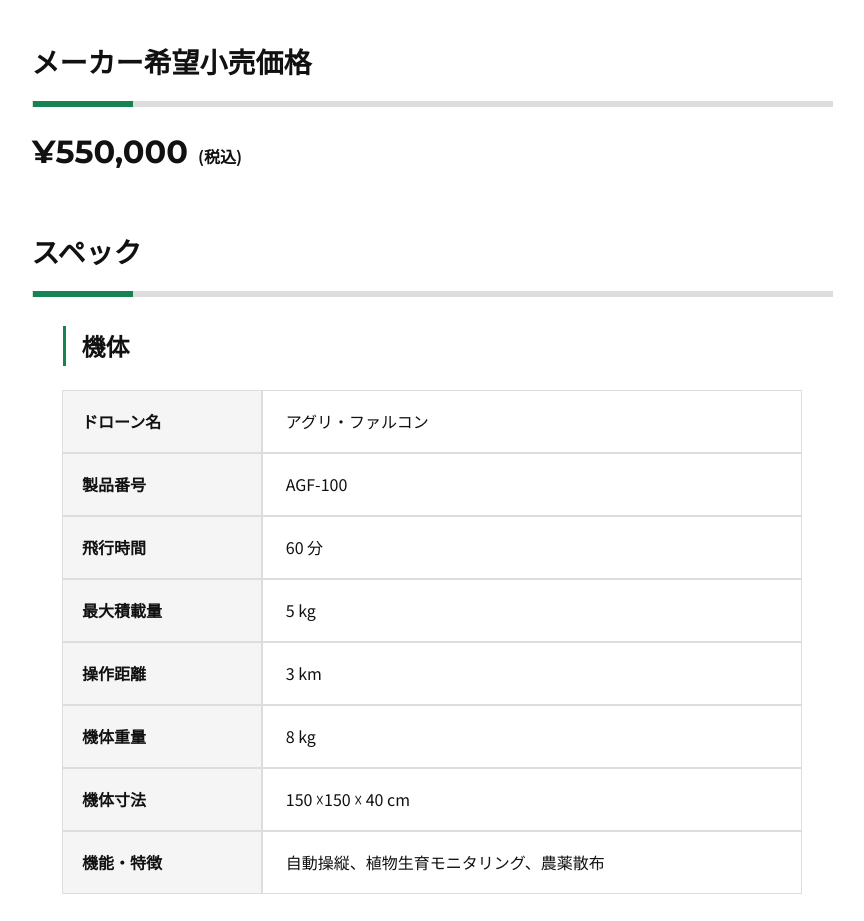
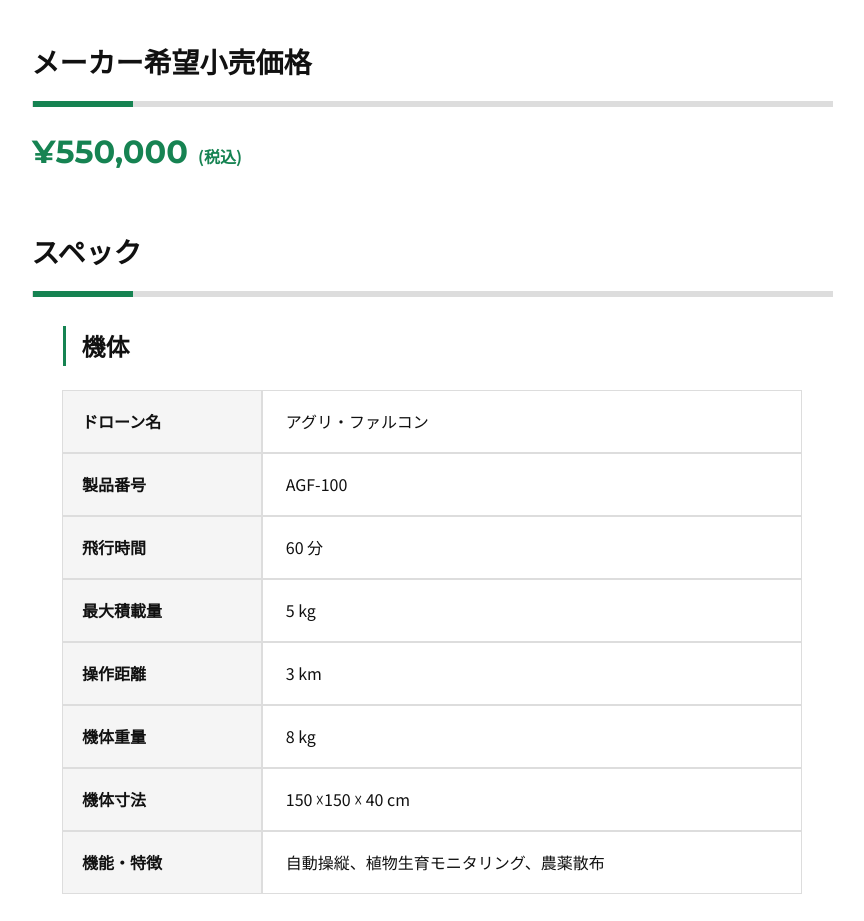
Before and after one commit to tokuno-masahiko/website, a plain HTML site: page price/index.html in a window 1280 px wide. Shown: the part 1880-2801 px from the top of the page, without its empty margins (208-1072 px from the left). Drawn offline with nearby package versions, Linux system fonts and the light colour scheme; some packages are replaced by stand-ins of ours.

Commit message:
価格・スペックページの料金の色を緑に変更

```diff
--- a/assets/style/main.scss
+++ b/assets/style/main.scss
@@ -1369,6 +1369,7 @@ ol {
         font-size: vw(32);
         font-weight: 700;
         font-family: "Montserrat", sans-serif;
+        color: #168352;
         width: vw(359);
         margin: 0 auto vw(7);
         padding-left: vw(1);
```
Also changed, not shown: assets/style/main.css, 1 other file.
